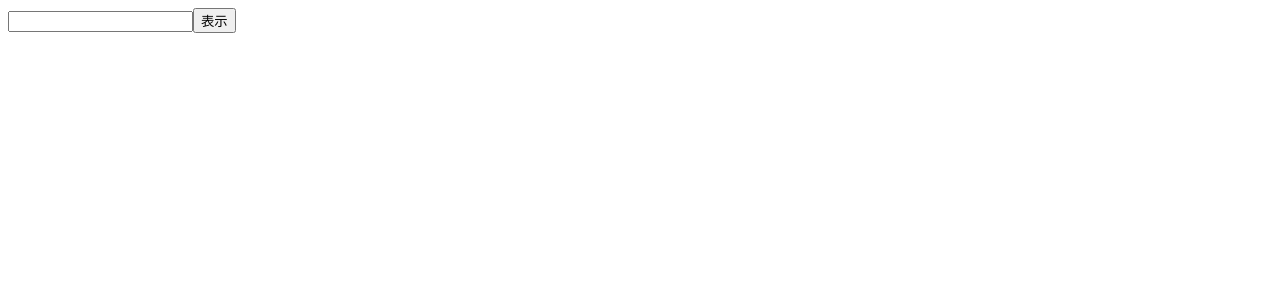
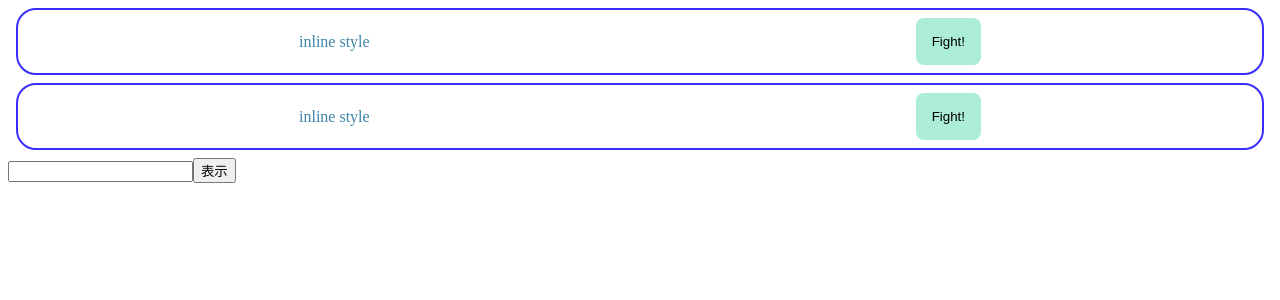
Before and after one commit to bibimuu/reactPractice2, a React (Create React App) app: page / in a window 1280 px wide. Shown: the top 300 px of the page. Built offline with nearby package versions, Linux system fonts and the light colour scheme.

Commit message:
scssを使用したスタイルの記述方法

```diff
--- a/package.json
+++ b/package.json
@@ -5,6 +5,7 @@
   "keywords": [],
   "main": "src/index.js",
   "dependencies": {
+    "node-sass": "6.0.1",
     "react": "17.0.2",
     "react-dom": "17.0.2",
     "react-scripts": "4.0.0"
--- a/src/App.js
+++ b/src/App.js
@@ -2,6 +2,8 @@ import { useState, useCallback, useMemo, useEffect } from "react";
 import "./styles.css";
 
 import { ChildArea } from "./ChildArea";
+import { InlineStyle } from "./Components/InlineStyle";
+import { CssModules } from "./Components/CssModules";
 
 export default function App() {
   const [text, setText] = useState("");
@@ -23,6 +25,8 @@ export default function App() {
 
   return (
     <>
+      <InlineStyle />
+      <CssModules />
       <input value={text} onChange={changeText} />
       <button onClick={openToggle}>表示</button>
       <ChildArea open={open} onClickClose={onClickClose} />
--- /dev/null
+++ b/src/Components/CssModules.jsx
@@ -0,0 +1,13 @@
+import classes from "./CssModules.module.scss";
+
+export const CssModules = () => {
+  const { container, title, button } = classes;
+  return (
+    <>
+      <div className={container}>
+        <p className={title}>inline style</p>
+        <button className={button}>Fight!</button>
+      </div>
+    </>
+  );
+};
--- /dev/null
+++ b/src/Components/CssModules.module.scss
@@ -0,0 +1,26 @@
+.container {
+  border: solid 2px #392eff;
+  border-radius: 20px;
+  padding: 8px;
+  margin: 8px;
+  display: flex;
+  justify-content: space-around;
+  align-items: center
+};
+
+.title {
+  margin: 0px;
+  color: #3d84a8
+};
+
+.button {
+  background-color: #abedd8;
+  border: none;
+  padding: 16px;
+  border-radius: 8px;
+  &:hover {
+    background-color: red;
+    color: white;
+    cursor: pointer;
+  }
+};
--- /dev/null
+++ b/src/Components/InlineStyle.jsx
@@ -0,0 +1,32 @@
+export const InlineStyle = () => {
+  const containerStyle = {
+    border: "solid 2px #392eff",
+    borderRadius: "20px",
+    padding: "8px",
+    margin: "8px",
+    display: "flex",
+    justifyContent: "space-around",
+    alignItems: "center"
+  };
+
+  const titleStyle = {
+    margin: "0px",
+    color: "#3d84a8"
+  };
+
+  const buttonStyle = {
+    backgroundColor: "#abedd8",
+    border: "none",
+    padding: "16px",
+    borderRadius: "8px"
+  };
+
+  return (
+    <>
+      <div style={containerStyle}>
+        <p style={titleStyle}>inline style</p>
+        <button style={buttonStyle}>Fight!</button>
+      </div>
+    </>
+  );
+};
```
